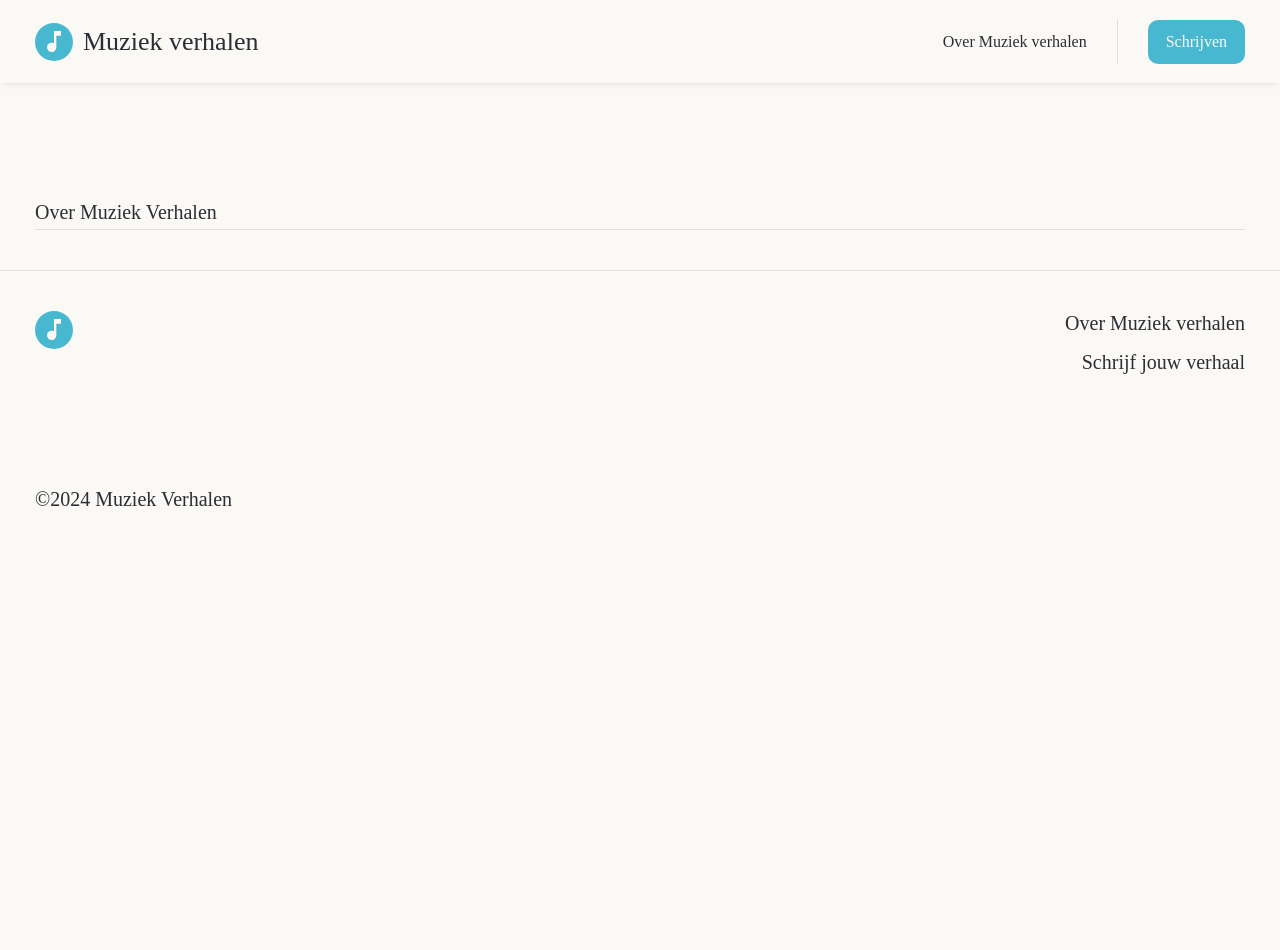
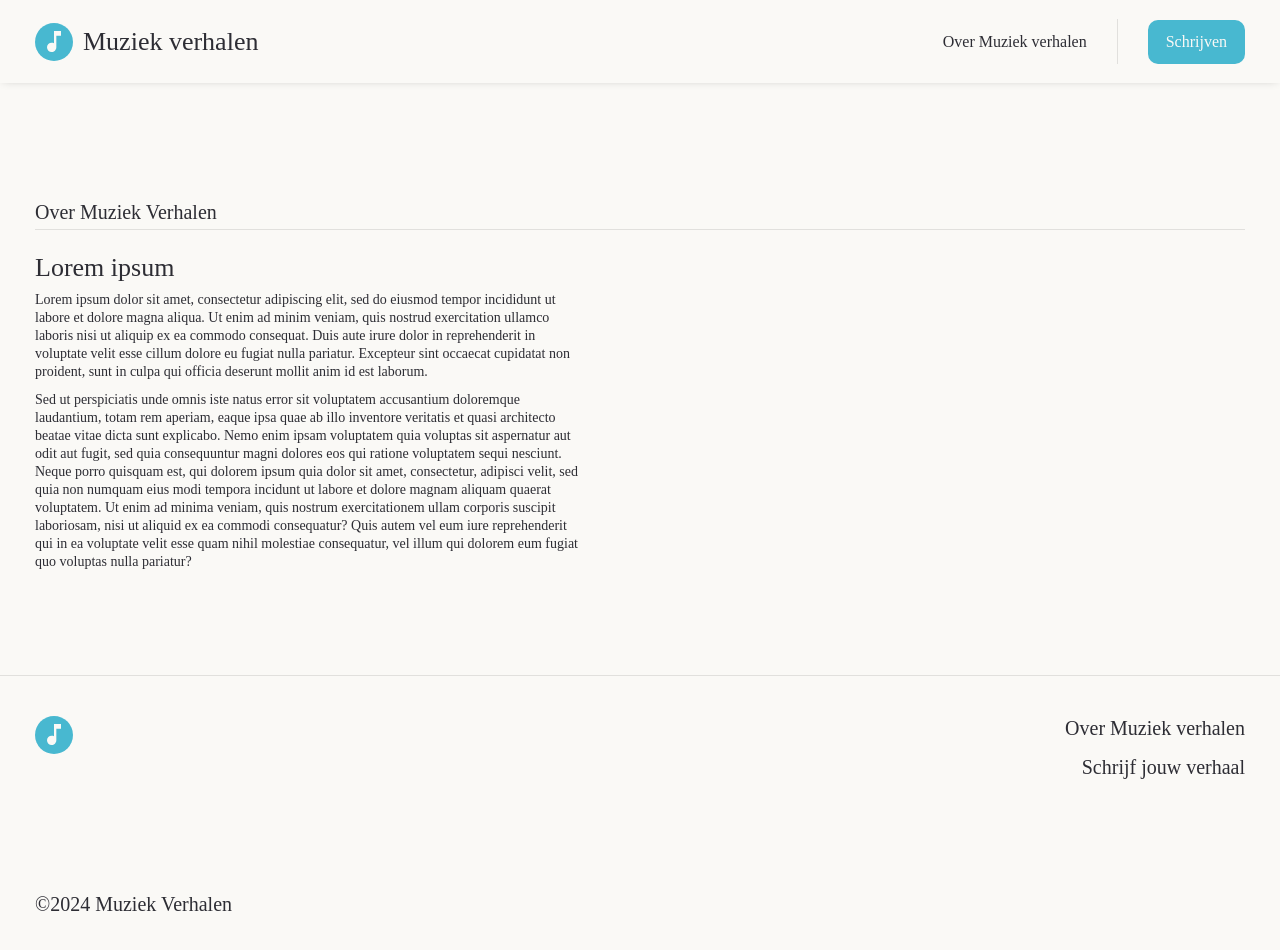
Before and after one commit to pawelkellner/verhalenwebsite, a Next.js app: page /about in a window 1280 px wide. Shown: the top 950 px of the page. Before the commit the page ends 800 px from the top, so only its background shows below. Built offline with nearby package versions, Linux system fonts and the light colour scheme.

Commit message:
About done

```diff
--- /dev/null
+++ b/src/app/about/page.module.scss
@@ -0,0 +1,8 @@
+.about__container {
+    max-width: 550px;
+    height: 50vh;
+    padding-top: 20px;
+    display: flex;
+    flex-direction: column;
+    gap: 10px;
+}
--- a/src/app/about/page.tsx
+++ b/src/app/about/page.tsx
@@ -1,6 +1,11 @@
 import React from "react";
+
+import style from "./page.module.scss";
+
 import MainLayout from "../../components/main-layout/main-layout";
 import PageTitle from "../../components/page-title/page-title";
+import Heading from "../../components/typography/heading";
+import Paragraph from "../../components/typography/paragraph";
 
 export const metadata = {
   title: "Over",
@@ -11,6 +16,35 @@
   return (
     <MainLayout>
       <PageTitle title="Over Muziek Verhalen" />
+      <div className={style.about__container}>
+        <Heading variant="lg" fontWeight={500}>
+          Lorem ipsum
+        </Heading>
+        <Paragraph>
+          Lorem ipsum dolor sit amet, consectetur adipiscing elit, sed do
+          eiusmod tempor incididunt ut labore et dolore magna aliqua. Ut enim ad
+          minim veniam, quis nostrud exercitation ullamco laboris nisi ut
+          aliquip ex ea commodo consequat. Duis aute irure dolor in
+          reprehenderit in voluptate velit esse cillum dolore eu fugiat nulla
+          pariatur. Excepteur sint occaecat cupidatat non proident, sunt in
+          culpa qui officia deserunt mollit anim id est laborum.
+        </Paragraph>
+        <Paragraph>
+          Sed ut perspiciatis unde omnis iste natus error sit voluptatem
+          accusantium doloremque laudantium, totam rem aperiam, eaque ipsa quae
+          ab illo inventore veritatis et quasi architecto beatae vitae dicta
+          sunt explicabo. Nemo enim ipsam voluptatem quia voluptas sit
+          aspernatur aut odit aut fugit, sed quia consequuntur magni dolores eos
+          qui ratione voluptatem sequi nesciunt. Neque porro quisquam est, qui
+          dolorem ipsum quia dolor sit amet, consectetur, adipisci velit, sed
+          quia non numquam eius modi tempora incidunt ut labore et dolore magnam
+          aliquam quaerat voluptatem. Ut enim ad minima veniam, quis nostrum
+          exercitationem ullam corporis suscipit laboriosam, nisi ut aliquid ex
+          ea commodi consequatur? Quis autem vel eum iure reprehenderit qui in
+          ea voluptate velit esse quam nihil molestiae consequatur, vel illum
+          qui dolorem eum fugiat quo voluptas nulla pariatur?
+        </Paragraph>
+      </div>
     </MainLayout>
   );
 }
```
